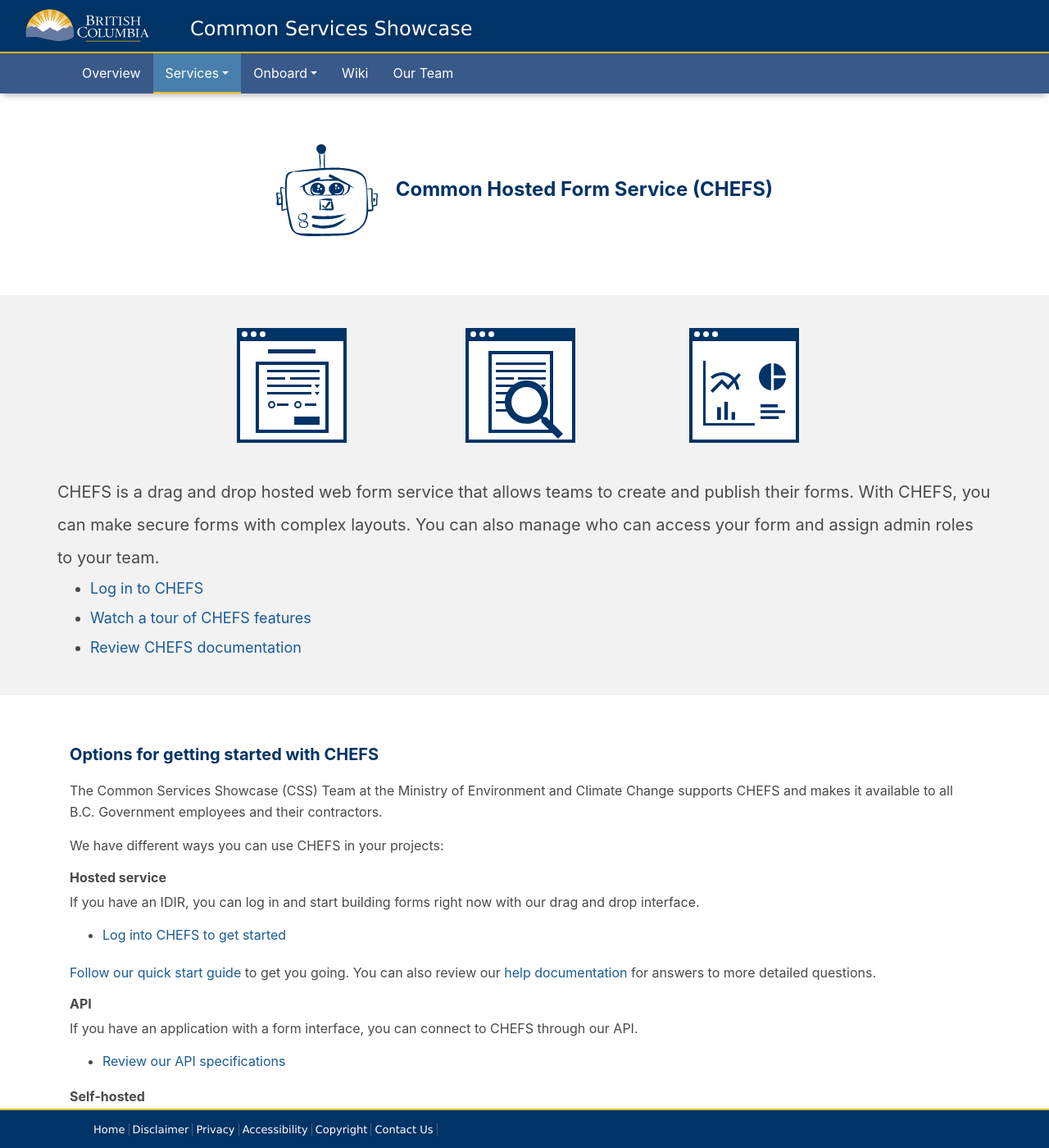
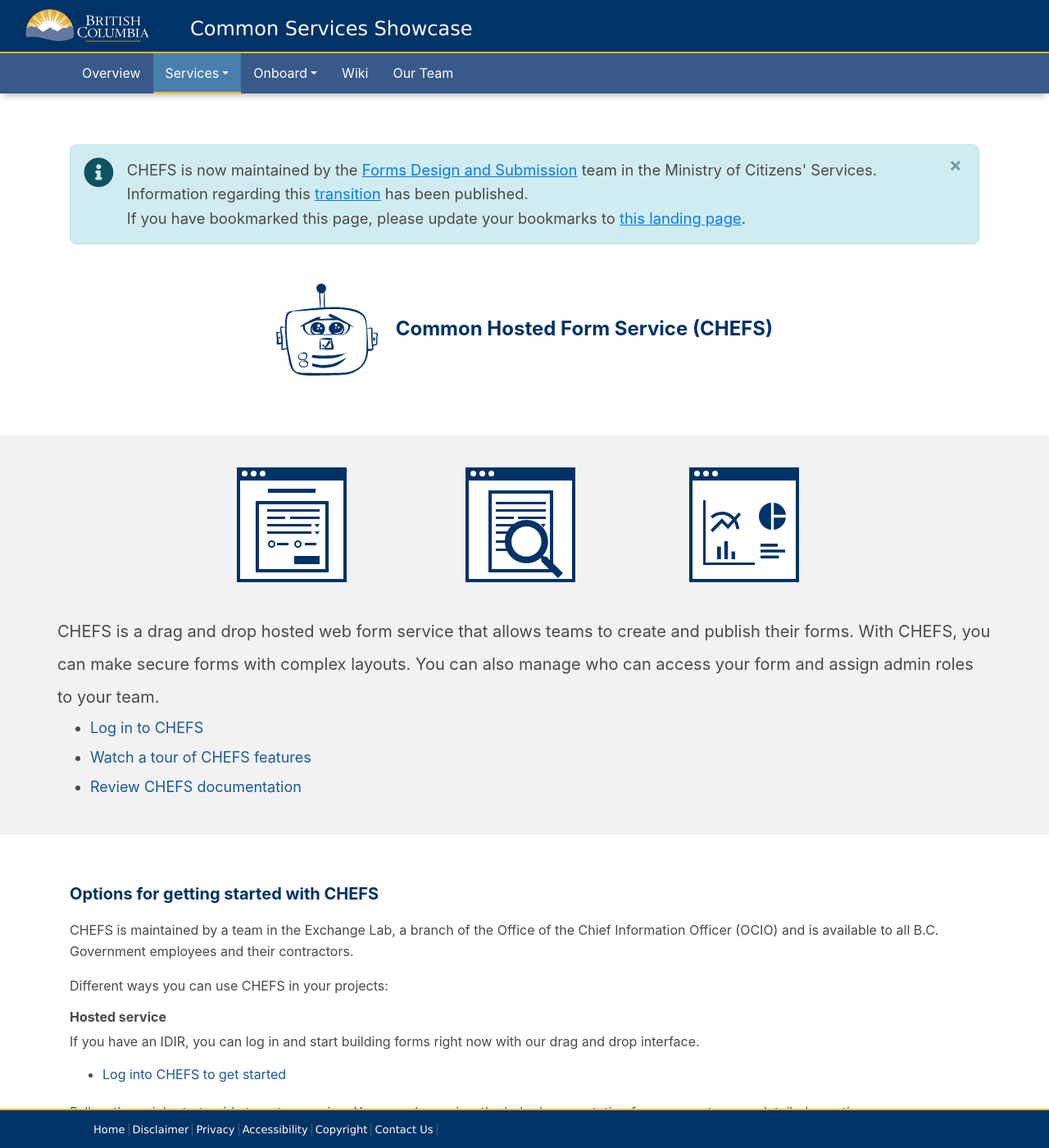
Before and after one commit to bcgov/common-service-showcase, a Jekyll site: the page built from collections/_services/chefs.md, in a window 1280 px wide and 1400 px high. Shown: the whole window at 82% size. Built offline with Jekyll 4.4.1, drawn with Linux system fonts in a browser that asks for light colours; nearby versions of some CDN libraries; some of the changed text lies outside the part shown.

Commit message:
Update CHEFS service page with CITZ details

```diff
--- a/_layouts/service.html
+++ b/_layouts/service.html
@@ -2,6 +2,21 @@
 layout: default
 ---
 <div class="page-header">
+
+  {% if page.name == "CHEFS"  %}
+  <div class="container">
+    <div class="css-alert alert alert-info alert-dismissible fade show" role="alert" aria-labelledby="info" aria-describedby="desc">
+      <div class="icon mr-3 fas fa-info-circle"></div>
+      <p class="">
+        CHEFS is now maintained by the <a href="mailto:submit.digital@gov.bc.ca" target="_blank">Forms Design and Submission</a> team in the Ministry of Citizens' Services.<br />Information regarding this <a href="https://bcdevex.atlassian.net/wiki/spaces/CCP/pages/1022722067/CHEFS+is+moving+to+Citizen+Services" target="_blank">transition</a> has been published. <br />If you have bookmarked this page, please update your bookmarks to <a href="(https://submit.digital.gov.bc.ca/app" target="_blank">this landing page</a>.
+      </p>
+      <button type="button" class="close" data-dismiss="alert" aria-label="Close">
+        <span aria-hidden="true">&times;</span>
+      </button>
+    </div>
+  </div>
+  {% endif %}
+
   <h2 class="text-center">
     {% if page.pictures.icon  %}
     <img class="img-fluid mr-3 mascot" src="{{ site.baseurl }}/assets/images/{{ page.pictures.icon }}" alt="mascot">
--- a/_sass/main.scss
+++ b/_sass/main.scss
@@ -75,3 +75,14 @@ a .btn-primary i {
 .badge-pill {
   font-weight: normal !important;
 }
+
+.css-alert{
+  display: flex;
+  border-radius: .5rem;
+  padding: 1rem;
+  margin-bottom: 3rem;
+  font-size: 1.15rem;
+  .icon {  font-size: 200%; }
+  p { margin-bottom: 0; }
+  a { text-decoration: underline; }
+}
--- a/collections/_services/chefs.md
+++ b/collections/_services/chefs.md
@@ -10,10 +10,10 @@ description: >-
    CHEFS is a drag and drop hosted web form service that allows teams to create and publish their forms. With CHEFS, you can make secure forms with complex layouts. You can also manage who can access your form and assign admin roles to your team.
 descriptionLinks:
   - link:
-      url: https://chefs.nrs.gov.bc.ca/app/login
+      url: https://submit.digital.gov.bc.ca/app/login
       text: Log in to CHEFS
   - link:
-      url: https://chefs.nrs.gov.bc.ca/app/#video
+      url: https://submit.digital.gov.bc.ca/app/#video
       text: Watch a tour of CHEFS features
   - link:
       url: https://github.com/bcgov/common-hosted-form-service/wiki
@@ -22,9 +22,9 @@ contentStyle: unstructured
 onboard: ['Hosted Service']
 onboardDescription: We provide a <em>Hosted Service</em> as well as documented <em>open-source code</em> for hosting your own form service.
 urls:
-  hosted: https://chefs.nrs.gov.bc.ca/app/
+  hosted: https://submit.digital.gov.bc.ca/app/
   github: https://github.com/bcgov/common-hosted-form-service
-  docs: https://chefs.nrs.gov.bc.ca/app/api/v1/docs
+  docs: https://submit.digital.gov.bc.ca/app/api/v1/docs
   guide: https://github.com/bcgov/common-hosted-form-service/wiki
   fider: https://chefs-fider.apps.silver.devops.gov.bc.ca/
 pictures:
@@ -34,37 +34,33 @@ pictures:
 
 #### Options for getting started with CHEFS
 
-The Common Services Showcase (CSS) Team at the Ministry of Environment and Climate Change supports CHEFS and makes it available to all B.C. Government employees and their contractors.
+CHEFS is maintained by a team in the Exchange Lab, a branch of the Office of the Chief Information Officer (OCIO) and is available to all B.C. Government employees and their contractors.
 
-We have different ways you can use CHEFS in your projects:
+Different ways you can use CHEFS in your projects:
 
 ###### Hosted service
 
 If you have an IDIR, you can log in and start building forms right now with our drag and drop interface.
 
-- [Log into CHEFS to get started](https://chefs.nrs.gov.bc.ca/app){:target="_blank"}
+- [Log into CHEFS to get started](https://submit.digital.gov.bc.ca/app){:target="_blank"}
 
-[Follow our quick start guide](https://github.com/bcgov/common-hosted-form-service/wiki/Quick-Start-Guide){:target="_blank"} to get you going. You can also review our [help documentation](https://github.com/bcgov/common-hosted-form-service/wiki){:target="_blank"} for answers to more detailed questions.
+[Follow the quick-start guide](https://github.com/bcgov/common-hosted-form-service/wiki/Quick-Start-Guide){:target="_blank"} to get you going. You can also review the [help documentation](https://github.com/bcgov/common-hosted-form-service/wiki){:target="_blank"} for answers to more detailed questions.
 
 ###### API
 
-If you have an application with a form interface, you can connect to CHEFS through our API.
+For programatic access to form data, you can also connect to CHEFS through the API.
 
-- [Review our API specifications](https://chefs.nrs.gov.bc.ca/app/api/v1/docs){:target="_blank"}
+- [Review the API specifications](https://submit.digital.gov.bc.ca/app/api/v1/docs){:target="_blank"}
 
 ###### Self-hosted
 
 If you want to host your own version of CHEFS, you can start by:
 
 - Reading the project [README file](https://github.com/bcgov/common-hosted-form-service/blob/master/README.md){:target="_blank"} to learn about what you'll need
-- Downloading the code from our [GitHub repository](https://github.com/bcgov/common-hosted-form-service){:target="_blank"}.
+- Downloading the code from the [CHEFS GitHub repository](https://github.com/bcgov/common-hosted-form-service){:target="_blank"}.
 
-#### Connecting with the Common Services Showcase team
+#### Connecting with the CHEFS team
 
-We are always interested in learning about what feature we should add next. If you have a suggestion, you can post your ideas, leave a comment or vote on our [Fider board](https://chefs-fider.apps.silver.devops.gov.bc.ca/){:target="_blank"}.
+The CHEFS team are interested in learning about what features they should add next. If you have a suggestion, you can post your ideas, leave a comment or vote on the [Fider board](https://chefs-fider.apps.silver.devops.gov.bc.ca/){:target="_blank"}.
 
-You also can reach out to us through:
-
-- Our [CHEFS Support channel](https://teams.microsoft.com/l/channel/19%3a34b9d4b4deb54eebaa9be8bc1ccf02f7%40thread.tacv2/CHEFS?groupId=bef8086f-20c7-43a4-bd07-29ce764e818c&tenantId=6fdb5200-3d0d-4a8a-b036-d3685e359adc){:target="_blank"}
-- Find developer support on our [Rocket.Chat channel](https://chat.developer.gov.bc.ca/channel/nr-common-services-showcase){:target="_blank"} #nr-common-services-showcase
-- Email: [nr.commonserviceshowcase@gov.bc.ca](mailto:nr.commonserviceshowcase@gov.bc.ca){:target="_blank"}
+You also can reach out to the CHEFS team directly at [submit.digital@gov.bc.ca](mailto:submit.digital@gov.bc.ca){:target="_blank"}.
```
